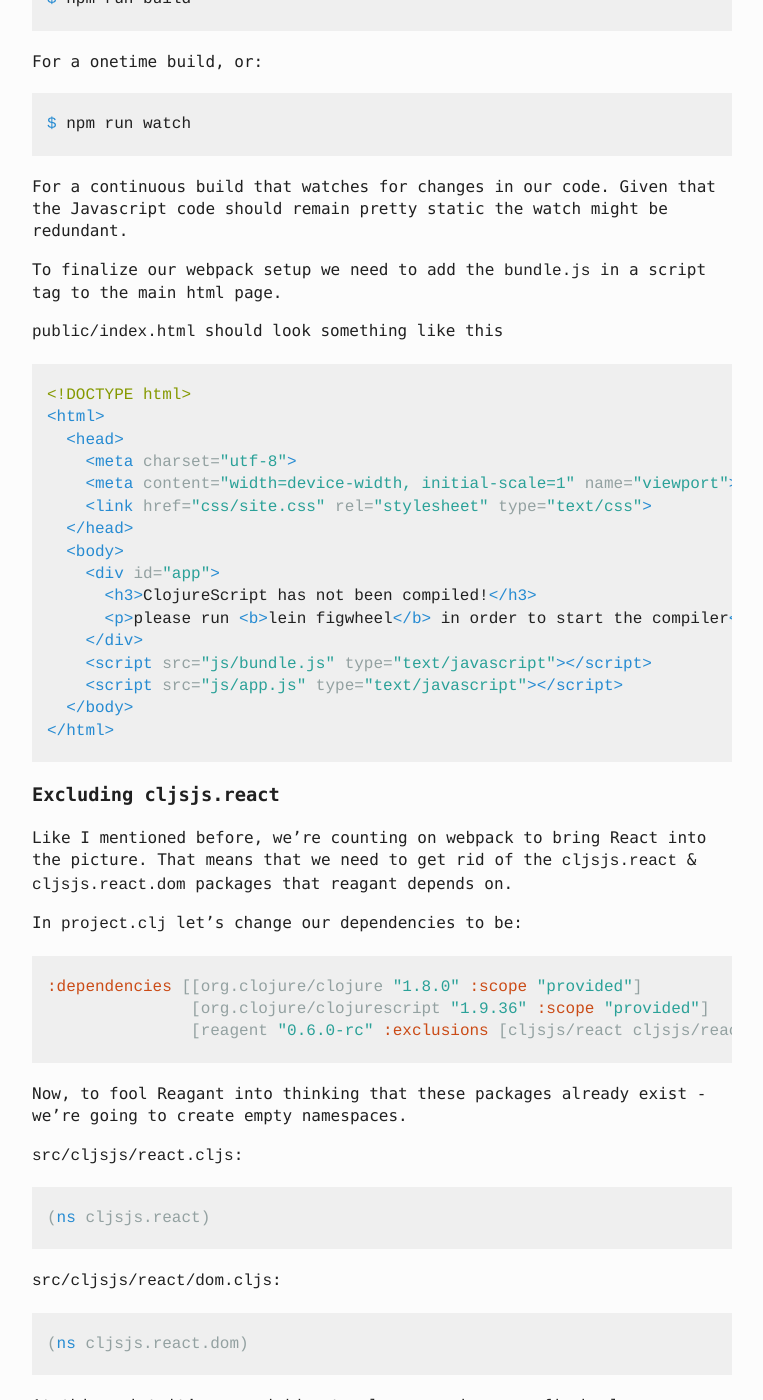
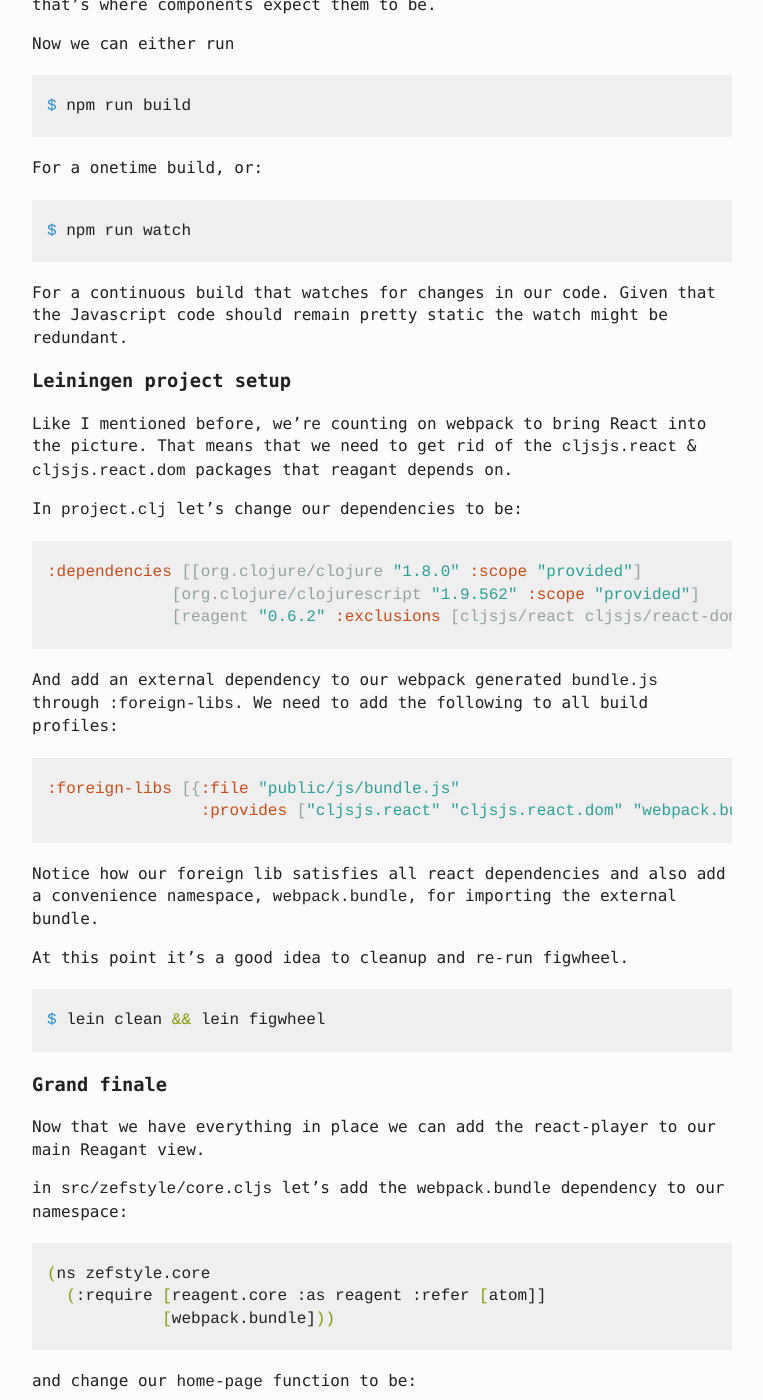
Before and after one commit to tomerweller/tomerweller.github.io, a Jekyll site: the page built from _posts/2016-06-24-reagent-import-react-components-from-npm.md, in a window 1280 px wide and 1400 px high, scrolled down 3701 px. Shown: the whole window, without its empty margins (258-1021 px from the left). Built offline with Jekyll 4.4.1, drawn with Linux system fonts in a browser that asks for light colours; comment, search, counter and statistics services are not loaded; some of the changed text lies outside the part shown.

Commit message:
introduce :foreign-libs to the cljs-reagent-react post

```diff
--- a/_posts/2016-06-24-reagent-import-react-components-from-npm.md
+++ b/_posts/2016-06-24-reagent-import-react-components-from-npm.md
@@ -7,6 +7,8 @@ date:   2016-06-24 23:59:59 -0500
 ---
 
 This post describes, step by step, how to setup a workflow for importing [React][React] components from [NPM][npm], using [Webpack][webpack], and incorporate them in your [Reagent][reagent] views.
+
+**UPDATE (June 17th, 2017 ): A year later, this post and method are very much still relevant. I've made a small update to take advantage of the `:foreign-libs` option, as suggested in the comments (Thanks Andreas and Alex!), which reduces the plumbing necessary.**
 
 ### Motivation
 Any Javascript developer using a modern build tool can easily test and incorporate React components from 3rd party developers in their app. It's usually just a matter of declaring dependencies, building and importing.
@@ -50,17 +52,17 @@ Let's create a minimal `package.json` file. We can either do it interactively wi
 {% highlight json %}
 {
   "name": "zefstyle",
-  "version": "0.0.1",
+  "version": "0.0.2",
   "author": "tomer.weller@gmail.com",
   "scripts": {
     "watch": "webpack -d --watch",
     "build": "webpack -p"
   },
   "dependencies": {
-    "react-player": "0.7.3",
-    "react": "15.1.0",
-    "react-dom": "15.1.0",
-    "webpack": "1.13.1"
+    "react": "15.5.4",
+    "react-dom": "15.5.4",
+    "webpack": "1.13.1",
+    "react-player": "0.18.0"
   }
 }
 {% endhighlight %}
@@ -132,54 +134,25 @@ $ npm run watch
 
 For a continuous build that watches for changes in our code. Given that the Javascript code should remain pretty static the watch might be redundant.
 
-To finalize our webpack setup we need to add the `bundle.js` in a script tag to the main html page.
 
-`public/index.html` should look something like this
-
-{% highlight html %}
-<!DOCTYPE html>
-<html>
-  <head>
-    <meta charset="utf-8">
-    <meta content="width=device-width, initial-scale=1" name="viewport">
-    <link href="css/site.css" rel="stylesheet" type="text/css">
-  </head>
-  <body>
-    <div id="app">
-      <h3>ClojureScript has not been compiled!</h3>
-      <p>please run <b>lein figwheel</b> in order to start the compiler</p>
-    </div>
-    <script src="js/bundle.js" type="text/javascript"></script>
-    <script src="js/app.js" type="text/javascript"></script>
-  </body>
-</html>
-
-{% endhighlight %}
-
-
-
-### Excluding cljsjs.react
+### Leiningen project setup
 Like I mentioned before, we're counting on webpack to bring React into the picture. That means that we need to get rid of the `cljsjs.react` & `cljsjs.react.dom` packages that reagant depends on.
 
 In `project.clj` let's change our dependencies to be:
 
 {% highlight clojure %}
 :dependencies [[org.clojure/clojure "1.8.0" :scope "provided"]
-               [org.clojure/clojurescript "1.9.36" :scope "provided"]
-               [reagent "0.6.0-rc" :exclusions [cljsjs/react cljsjs/react-dom]]]
+             [org.clojure/clojurescript "1.9.562" :scope "provided"]
+             [reagent "0.6.2" :exclusions [cljsjs/react cljsjs/react-dom]]]
 {% endhighlight %}
 
-Now, to fool Reagant into thinking that these packages already exist - we're going to create empty namespaces.
-
-`src/cljsjs/react.cljs`:
+And add an external dependency to our webpack generated `bundle.js` through `:foreign-libs`. We need to add the following to all build profiles:
 {% highlight clojure %}
-(ns cljsjs.react)
+:foreign-libs [{:file "public/js/bundle.js"
+                :provides ["cljsjs.react" "cljsjs.react.dom" "webpack.bundle"]}]
 {% endhighlight %}
 
-`src/cljsjs/react/dom.cljs`:
-{% highlight clojure %}
-(ns cljsjs.react.dom)
-{% endhighlight %}
+Notice how our foreign lib satisfies all react dependencies and also add a convenience namespace, `webpack.bundle`, for importing the external bundle.
 
 At this point it's a good idea to cleanup and re-run figwheel.
 
@@ -191,8 +164,16 @@ $ lein clean && lein figwheel
 
 Now that we have everything in place we can add the react-player to our main Reagant view.
 
-in `src/zefstyle/core.cljs` let's change our `home-page` function to be:
+in `src/zefstyle/core.cljs` let's add the `webpack.bundle` dependency to our namespace:
 
+{% highlight bash %}
+
+(ns zefstyle.core
+  (:require [reagent.core :as reagent :refer [atom]]
+            [webpack.bundle]))
+{% endhighlight %}
+
+and change our `home-page` function to be:
 {% highlight clojure %}
 (defn home-page []
   (let [react-player (aget js/window "deps" "react-player")]
@@ -206,13 +187,13 @@ Notice the special `:>` syntax for using pure React components.
 opening `public/index.html` should yield something like this:
 ![yolandi](/assets/zefstyle.png)
 
-**Voila!** We brought the pure JS react-player component into our Reagent view.
+**Voila!** We brought the pure JS `react-player` component into our Reagent view.
 
 To bring in new components we just need to declare them in `package.json`, `require()` them in main.js and rebuild.
 
 ### Caveats:
 
-1. JS dependencies are not processed by the Closure compiler so they do not get optimized at all.
+1. JS dependencies are not processed by the Closure compiler so they do not get advanced optimization, only whatever webpack is setup to do.
 2. Setting up this process is not trivial. However, it only needs to be done once and from then on it's a smooth sail. Also, automating the process or part of it sounds like a feasible task as part of a lein plugin. I'll look into that when some time frees up.
 
 Let me know if this was helpful, requires some fixups or if it's complete rubbish.
```
